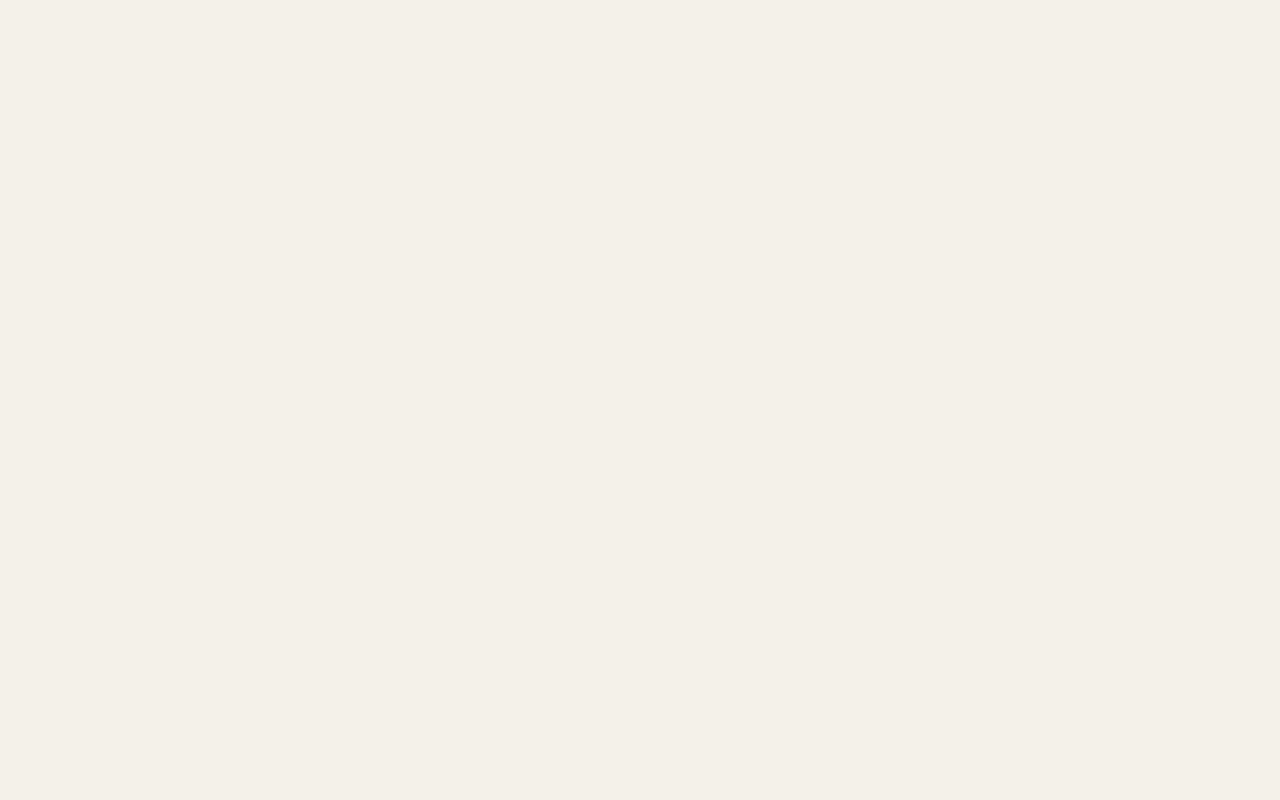
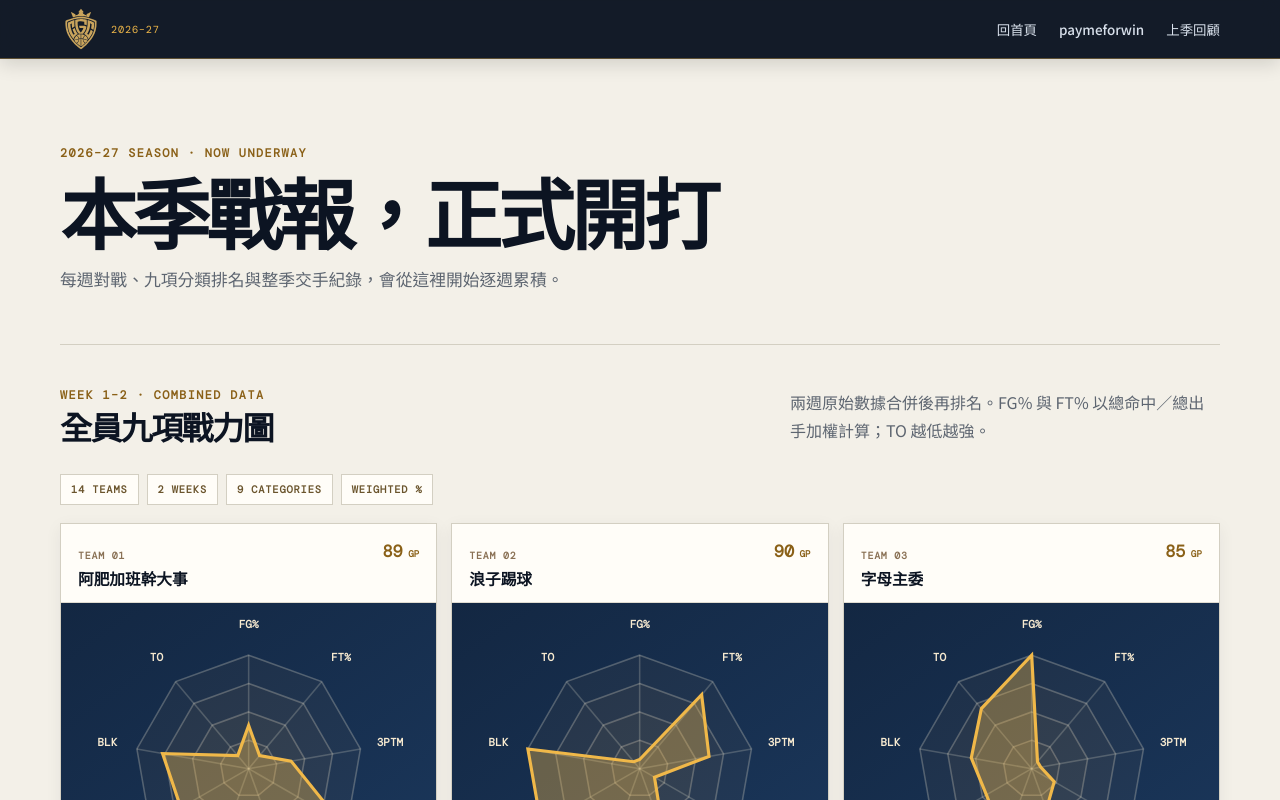
Before and after one commit to Vince-Chen-hao/chanchao-gentleman-club, a Nuxt app: page /paymeforwin in a window 1280 px wide. Before the commit this address had no page. Shown: the top 800 px of the page. Built offline with nearby package versions, Linux system fonts and the light colour scheme.

Commit message:
Rename analysis page to paymeforwin

```diff
--- a/nuxt.config.ts
+++ b/nuxt.config.ts
@@ -6,8 +6,8 @@ export default defineNuxtConfig({
   app: {
     head: {
       htmlAttrs: { lang: 'zh-Hant-TW' },
-      title: 'paymeforwin',
-      meta: [{ name: 'description', content: 'paymeforwin Fantasy NBA League' }],
+      title: 'Chanchao Gentleman Club',
+      meta: [{ name: 'description', content: 'Chanchao Gentleman Club Fantasy NBA League' }],
       link: [{ rel: 'icon', type: 'image/svg+xml', href: '/cgc-logo.svg?v=20261007-2' }],
     },
   },
--- a/pages/index.vue
+++ b/pages/index.vue
@@ -316,7 +316,7 @@ const resetHonorCard = (event: PointerEvent) => {
     <div class="wrap site-menu-inner">
       <a class="menu-brand" href="#top" aria-label="Chanchao Gentleman Club 首頁"><img src="/cgc-logo.svg" alt="Chanchao Gentleman Club"><span>2026–27</span></a>
       <div class="menu-links">
-        <a href="#prizes">積分規則</a><a href="#members">選手牆</a><a href="#alumni">名人堂</a><a href="#current-season">本季戰報</a><NuxtLink to="/analysis">深度分析</NuxtLink><NuxtLink to="/lastseason">上季回顧</NuxtLink>
+        <a href="#prizes">積分規則</a><a href="#members">選手牆</a><a href="#alumni">名人堂</a><a href="#current-season">本季戰報</a><NuxtLink to="/paymeforwin">paymeforwin</NuxtLink><NuxtLink to="/lastseason">上季回顧</NuxtLink>
       </div>
     </div>
   </nav>
--- a/pages/analysis.vue
+++ b/pages/paymeforwin.vue
@@ -99,7 +99,7 @@ const matchupSummary = computed(() => {
 
 <template>
   <nav class="site-menu" aria-label="頁面導覽">
-    <div class="wrap site-menu-inner"><NuxtLink class="menu-brand" to="/" aria-label="回 Chanchao Gentleman Club 首頁"><img src="/cgc-logo.svg" alt="Chanchao Gentleman Club"><span>2026–27</span></NuxtLink><div class="menu-links"><NuxtLink to="/">回首頁</NuxtLink><a href="#analysis">深度分析</a><NuxtLink to="/lastseason">上季回顧</NuxtLink></div></div>
+    <div class="wrap site-menu-inner"><NuxtLink class="menu-brand" to="/" aria-label="回 Chanchao Gentleman Club 首頁"><img src="/cgc-logo.svg" alt="Chanchao Gentleman Club"><span>2026–27</span></NuxtLink><div class="menu-links"><NuxtLink to="/">回首頁</NuxtLink><a href="#analysis">paymeforwin</a><NuxtLink to="/lastseason">上季回顧</NuxtLink></div></div>
   </nav>
   <main id="analysis" class="analysis-page">
     <section class="analysis-hero wrap">
```
